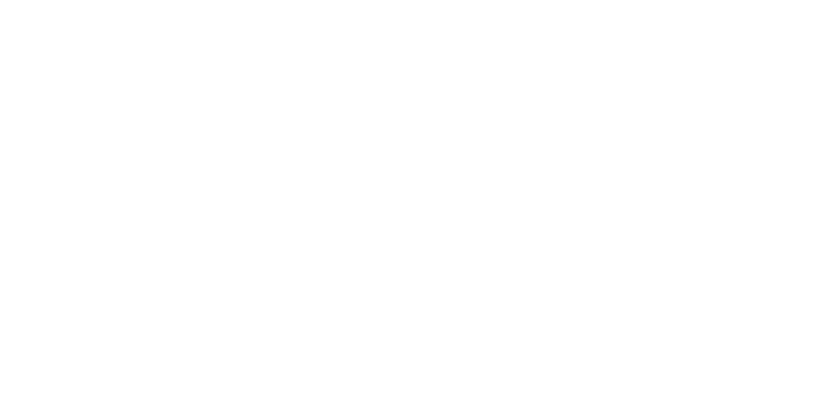
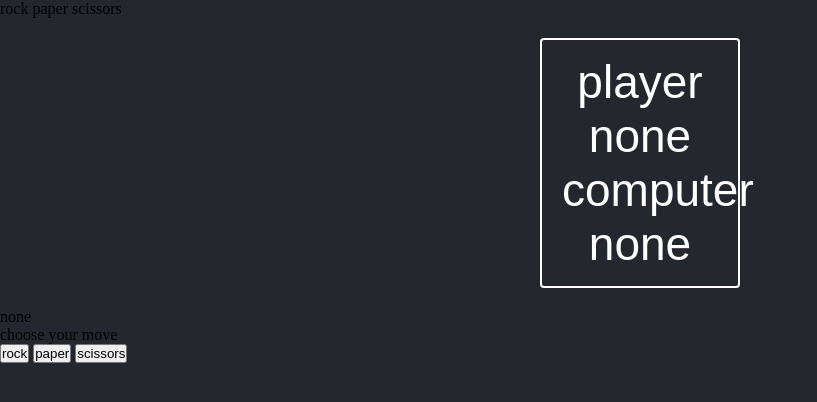
Before and after one commit to vibhatsu1708/rockPaperScissors-project, a plain HTML site: page index.html in a window 1280 px wide. Shown: the whole page, without its empty margins (0-817 px from the left). Drawn offline with Linux system fonts and the light colour scheme.

Commit message:
Made the UI for the webpage.

```diff
--- a/index.html
+++ b/index.html
@@ -4,10 +4,36 @@
     <meta charset="UTF-8">
     <meta http-equiv="X-UA-Compatible" content="IE=edge">
     <meta name="viewport" content="width=device-width, initial-scale=1.0">
-    <script src="app.js"></script>
+    <script src="app.js" defer></script>
+    <link rel="stylesheet" href="style.css">
     <title>Rock Paper Scissors</title>
 </head>
 <body>
-
+    <div class="container">
+        <div class="header">
+            <p>rock paper scissors</p>
+        </div>
+        <div class="score-board">
+            <div class="player-score">
+                <p class="player-header">player</p>
+                <p class="player-header-score" id="player-header-score">none</p>
+            </div>
+            <div class="computer-score">
+                <p class="computer-header">computer</p>
+                <p class="computer-header-score" id="computer-header-score">none</p>
+            </div>
+        </div>
+        <div class="score-screen" id="score-screen">
+            <p>none</p>
+        </div>
+        <div class="moves">
+            <p>choose your move</p>
+            <div class="moves-buttons">
+                <button class="rock-button" id="rock-button">rock</button>
+                <button class="paper-button" id="paper-button">paper</button>
+                <button class="scissors-button" id="scissors-button">scissors</button>
+            </div>
+        </div>
+    </div>
 </body>
 </html>
```
